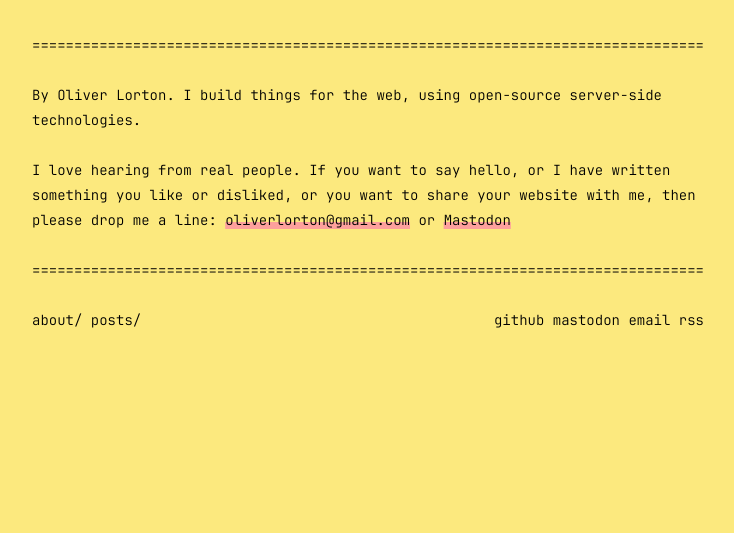
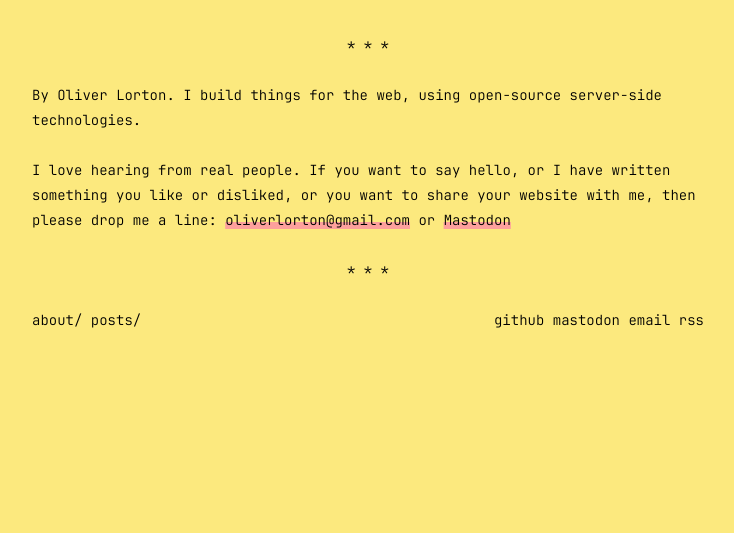
Before and after one commit to olorton/olorton.github.io, a Jekyll site: the page built from _posts/2018-06-08-summer-playlist-2018.md, in a window 1280 px wide. Shown: the part 740-1273 px from the top of the page, without its empty margins (272-1006 px from the left). Built offline with Jekyll 4.4.1, drawn with Linux system fonts in a browser that asks for light colours.

Commit message:
Restyle hrs

```diff
--- a/_sass/site.scss
+++ b/_sass/site.scss
@@ -171,7 +171,8 @@ hr {
     margin: $lineheight 0ch;
 
     &:after {
-        content: "================================================================================";
+        content: "*  *  *";
+        text-align: center;
         position: absolute;
         top: 0;
         left: 0;
```
